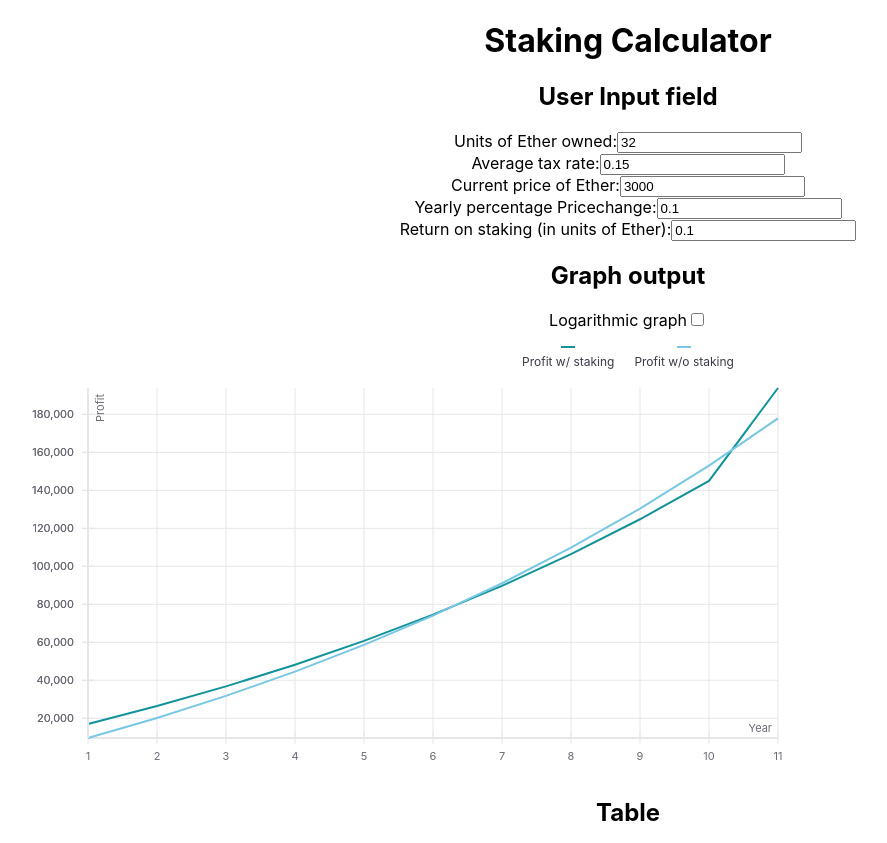
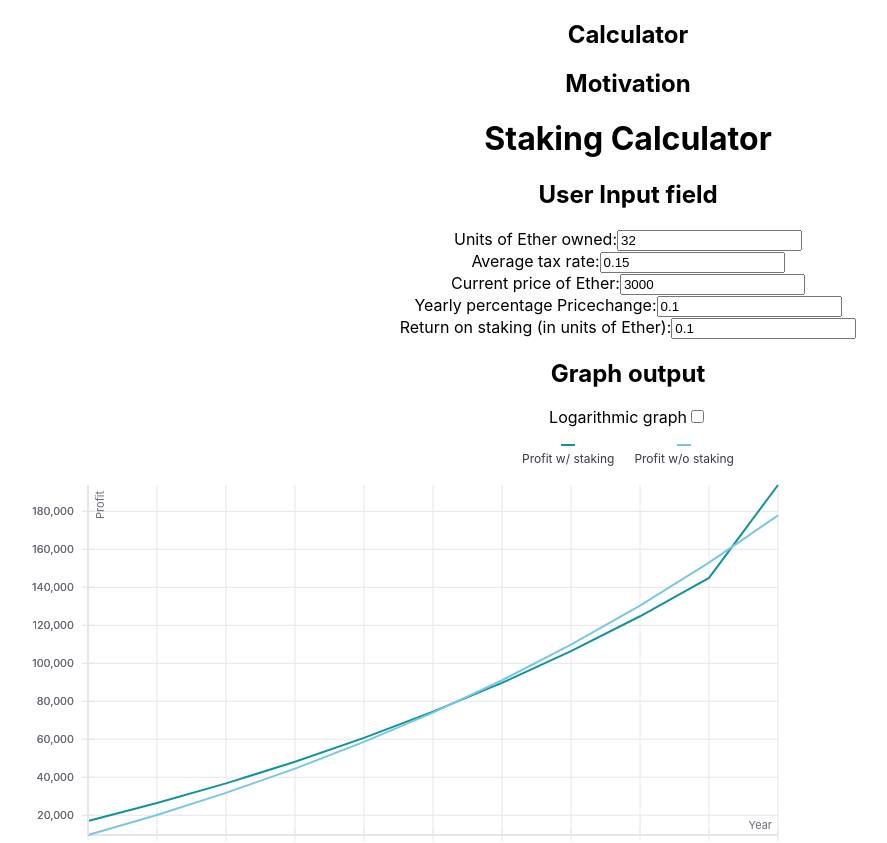
Before and after one commit to LucasWongC/staking-cal, a React (Create React App) app: page /calculator in a window 1280 px wide. Shown: the top 843 px of the page, without its empty margins (12-899 px from the left). Built offline with nearby package versions, Linux system fonts and the light colour scheme; the HTML template or start-up script is replaced by a standard one.

Commit message:
Fix loading

```diff
--- a/src/App.js
+++ b/src/App.js
@@ -3,16 +3,28 @@
 // https://reactjs.org/tutorial/tutorial.html
 // https://reactjs.org/docs/hello-world.html
 // https://engaging-data.com/fire-calculator/
-import React from 'react';
-import Calculator from './components/Calculator';
-import '../node_modules/react-vis/dist/style.css';
+import React from "react";
+import Calculator from "./pages/Calculator";
+import Motivation from "./pages/Motivation";
+import Header from "./components/Header";
+import { BrowserRouter as Router, Route } from "react-router-dom";
+import "../node_modules/react-vis/dist/style.css";
 
-import './App.css';
+import "./App.css";
 
-export default function App () {
-  return(
+export default function App() {
+  return (
     <div className="App">
-      <Calculator />
+      <Router>
+        <Route path="/calculator" exact>
+          <Header />
+          <Calculator />
+        </Route>
+        <Route path="/motivation" exact>
+          <Header />
+          <Motivation />
+        </Route>
+      </Router>
     </div>
   );
 }
--- a/src/components/Graph.jsx
+++ b/src/components/Graph.jsx
@@ -35,7 +35,7 @@ export default function Graph(props) {
   const logScale = () => {
     return state.isToggleOn ? "log" : "linear";
   };
-  debugger;
+  //debugger;
   return (
     <div>
       <h2 className="graph"> Graph output</h2>
--- /dev/null
+++ b/src/components/Header.jsx
@@ -0,0 +1,32 @@
+import { React } from "react";
+import { useHistory, useLocation } from "react-router-dom";
+
+export default function Header({}) {
+  const { pathname } = useLocation();
+  const history = useHistory();
+
+  const goTo = (href) => {
+    history.push(href);
+  };
+
+  return (
+    <div id="header">
+      <h2
+        className={`link ${pathname === "/calculator" ? "selected" : ""}`}
+        onClick={() => {
+          goTo("/calculator");
+        }}
+      >
+        Calculator
+      </h2>
+      <h2
+        className={`link ${pathname === "/motivation" ? "selected" : ""}`}
+        onClick={() => {
+          goTo("/motivation");
+        }}
+      >
+        Motivation
+      </h2>
+    </div>
+  );
+}
--- /dev/null
+++ b/src/pages/Motivation.jsx
@@ -0,0 +1,8 @@
+export default function Motivation(props) {
+  // html representation
+  return (
+    <div className="Motivation">
+      <h1> Why are you doing this?</h1>
+    </div>
+  );
+}
```
Also changed, not shown: src/pages/Calculator.jsx (renamed from src/components/Calculator.jsx, +4 -4 lines), 2 other files (tests, documents, lock files or other folders).
